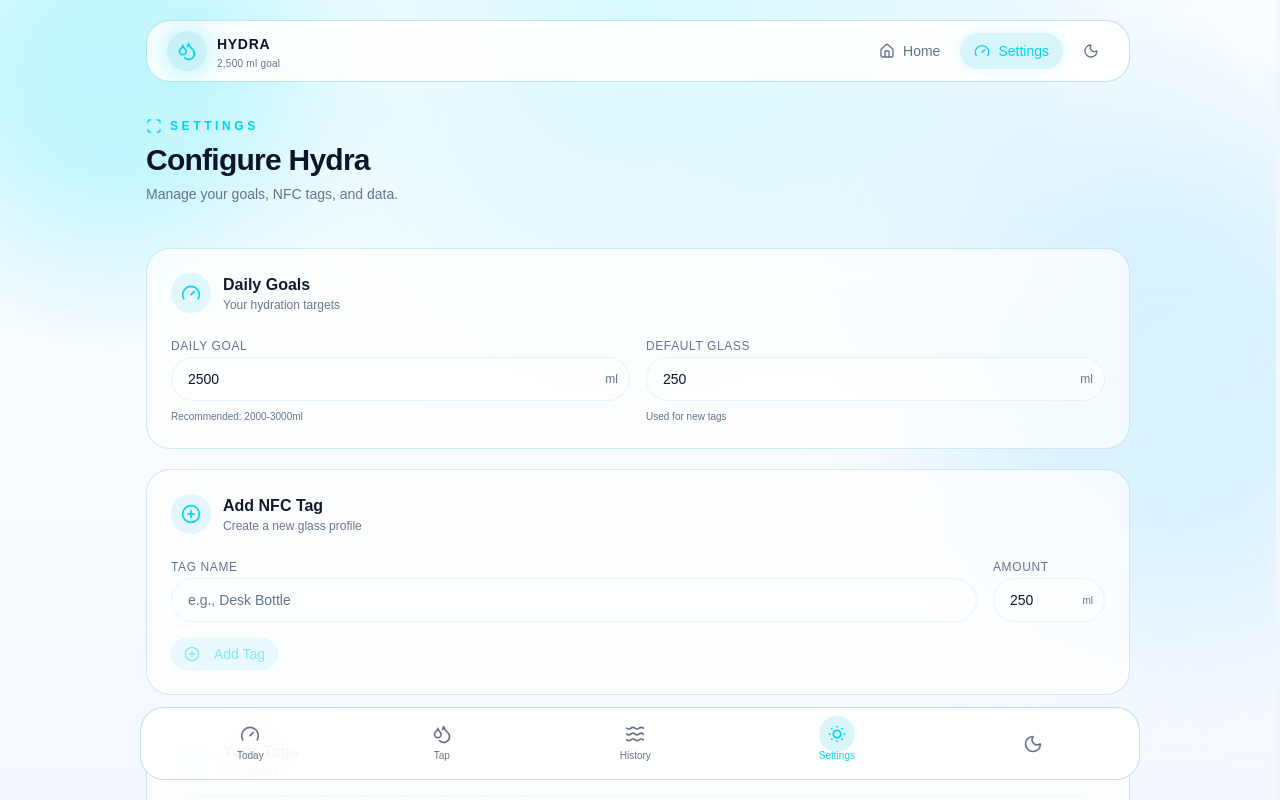
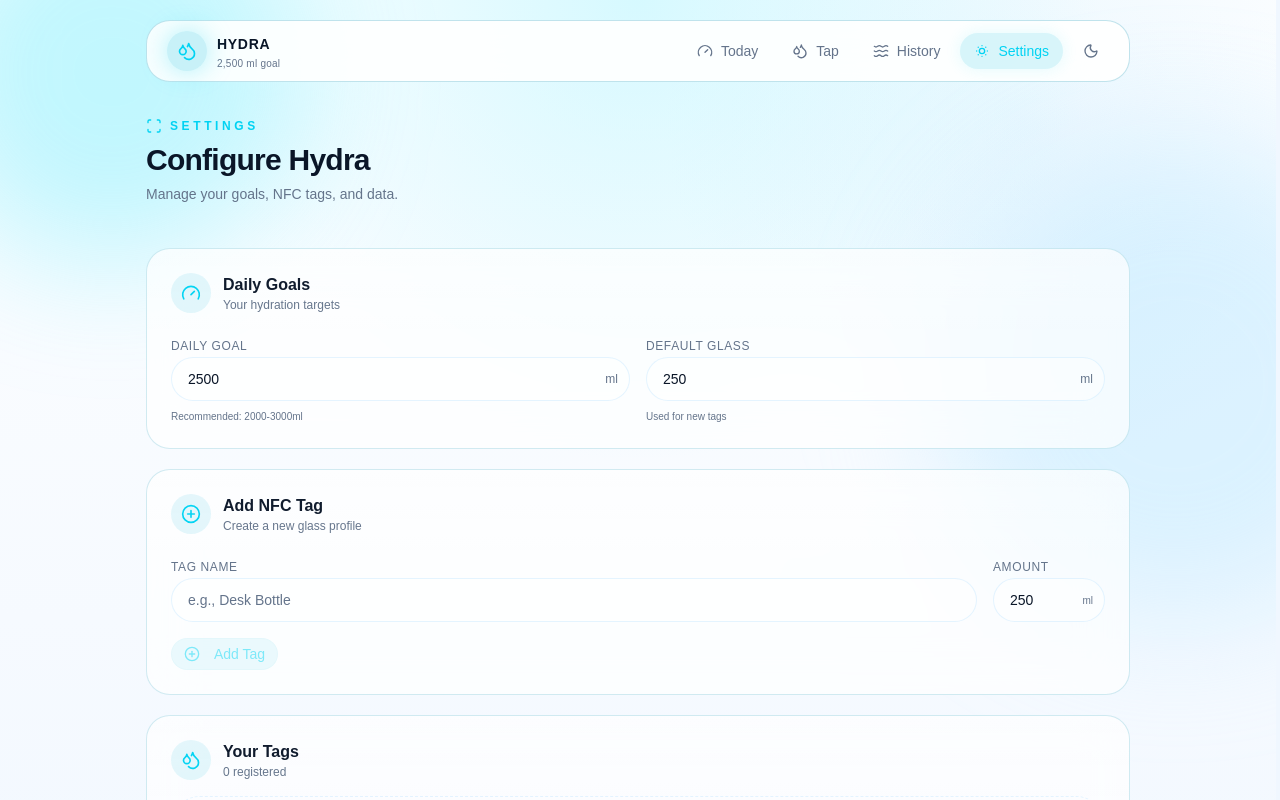
Before and after one commit to hulkmania40/nfc, a React (Vite) app: page /settings in a window 1280 px wide. Shown: the top 800 px of the page. Built offline with nearby package versions, Linux system fonts and the light colour scheme.

Commit message:
fix mobile ui

```diff
--- a/src/components/app-background.tsx
+++ b/src/components/app-background.tsx
@@ -8,7 +8,12 @@ export function AppBackground() {
   const [isDark, setIsDark] = useState(() => checkDark())
 
   useEffect(() => {
-    const update = () => setIsDark(checkDark())
+    let timeout: ReturnType<typeof setTimeout>
+
+    const update = () => {
+      clearTimeout(timeout)
+      timeout = setTimeout(() => setIsDark(checkDark()), 50)
+    }
 
     // MutationObserver catches classList changes on <html> from ThemeProvider
     const observer = new MutationObserver(update)
@@ -24,6 +29,7 @@ export function AppBackground() {
     return () => {
       observer.disconnect()
       window.removeEventListener("storage", handleStorage)
+      clearTimeout(timeout)
     }
   }, [])
 
--- a/src/components/navbar.tsx
+++ b/src/components/navbar.tsx
@@ -3,7 +3,6 @@ import { useTheme } from "@/components/theme-provider"
 import {
   Droplets,
   Gauge,
-  Home,
   Moon,
   SunDim,
   Waves,
@@ -13,27 +12,46 @@ import { cn } from "@/lib/utils"
 import { useSettingsStore } from "@/stores/settings-store"
 
 const navItems = [
-  { label: "Home", to: "/dashboard", icon: Home },
-  { label: "Settings", to: "/settings", icon: Gauge },
-]
-
-const tagNavItems = [
   { label: "Today", to: "/dashboard", icon: Gauge },
   { label: "Tap", to: "/tap/quick", icon: Droplets },
   { label: "History", to: "/history", icon: Waves },
   { label: "Settings", to: "/settings", icon: SunDim },
 ]
 
+function NavLinks({ items }: { items: typeof navItems }) {
+  const location = useLocation()
+
+  return (
+    <>
+      {items.map((item) => {
+        const active = location.pathname === item.to || (item.to === "/tap/quick" && location.pathname.startsWith("/tap"))
+        const Icon = item.icon as LucideIcon
+        return (
+          <Link
+            key={item.to}
+            to={item.to}
+            className={cn(
+              "flex items-center gap-1.5 rounded-xl px-3 py-2 text-xs font-medium transition-all duration-200",
+              "sm:gap-2 sm:px-3.5 sm:py-2 sm:text-sm",
+              active
+                ? "bg-cyan-500/15 text-cyan-400 shadow-[0_0_16px_rgba(34,211,238,0.12)]"
+                : "text-muted-foreground hover:text-foreground hover:bg-muted/50"
+            )}
+          >
+            <Icon className={cn("size-4", active && "text-cyan-400")} />
+            <span className="hidden sm:inline">{item.label}</span>
+          </Link>
+        )
+      })}
+    </>
+  )
+}
+
 export function Navbar() {
-  const location = useLocation()
   const { theme, setTheme } = useTheme()
   const settings = useSettingsStore((s) => s.settings)
 
-  const isDashboardArea = location.pathname === "/" || location.pathname.startsWith("/dashboard")
-  const activeItems = isDashboardArea ? tagNavItems : navItems
-
   return (
-    <>
     <header className="sticky top-0 z-50 mx-auto w-full max-w-5xl px-3 py-2.5 sm:px-5 sm:py-3">
       <nav className="glass-strong flex items-center justify-between rounded-[1.25rem] px-4 py-2.5 sm:rounded-[1.5rem] sm:px-5">
         <Link to="/dashboard" className="flex items-center gap-2.5 text-foreground">
@@ -50,25 +68,10 @@ export function Navbar() {
         </Link>
 
         <div className="flex items-center gap-1 sm:gap-1.5">
-            {activeItems.map((item) => {
-              const active = location.pathname.startsWith(item.to)
-              const Icon = item.icon as LucideIcon
-              return (
-                <Link
-                  key={item.to}
-                  to={item.to}
-                  className={cn(
-                    "flex items-center gap-1.5 rounded-xl px-3 py-2 text-xs font-medium transition-all duration-200 sm:gap-2 sm:px-3.5 sm:py-2 sm:text-sm",
-                    active
-                      ? "bg-cyan-500/15 text-cyan-400 shadow-[0_0_16px_rgba(34,211,238,0.12)]"
-                      : "text-muted-foreground hover:text-foreground hover:bg-muted/50"
-                  )}
-                >
-                  <Icon className={cn("size-4", active && "text-cyan-400")} />
-                  <span className="hidden sm:inline">{item.label}</span>
-                </Link>
-              )
-            })}
+          {/* Nav links: desktop only — BottomTabNav handles mobile */}
+          <div className="hidden sm:flex items-center gap-1.5">
+            <NavLinks items={navItems} />
+          </div>
 
           <button
             onClick={() => setTheme(theme === "dark" ? "light" : "dark")}
@@ -80,7 +83,6 @@ export function Navbar() {
         </div>
       </nav>
     </header>
-    </>
   )
 }
 
@@ -89,9 +91,9 @@ export function BottomTabNav() {
   const { theme, setTheme } = useTheme()
 
   return (
-    <nav className="fixed inset-x-0 bottom-0 z-50 mx-auto w-full max-w-5xl px-3 pb-[max(0.75rem,env(safe-area-inset-bottom))] sm:pb-[max(1.25rem,env(safe-area-inset-bottom))]">
-      <div className="glass-strong flex items-center justify-around rounded-[1.25rem] px-2 py-1.5 sm:rounded-[1.5rem] sm:px-3 sm:py-2">
-        {tagNavItems.map((item) => {
+    <nav className="fixed inset-x-0 bottom-0 z-50 mx-auto w-full max-w-5xl px-3 pb-[max(0.75rem,env(safe-area-inset-bottom))] sm:hidden">
+      <div className="glass-strong flex items-center justify-around rounded-[1.25rem] px-2 py-1.5">
+        {navItems.map((item) => {
           const active = location.pathname === item.to || (item.to === "/tap/quick" && location.pathname.startsWith("/tap"))
           const Icon = item.icon as LucideIcon
           return (
@@ -99,7 +101,7 @@ export function BottomTabNav() {
               key={item.to}
               to={item.to}
               className={cn(
-                "flex flex-col items-center gap-0.5 rounded-xl px-3 py-1.5 transition-all duration-200 sm:gap-1 sm:px-4 sm:py-2",
+                "flex flex-col items-center gap-0.5 rounded-xl px-3 py-1.5 transition-all duration-200",
                 active
                   ? "text-cyan-400"
                   : "text-muted-foreground hover:text-foreground hover:bg-muted/30"
@@ -111,7 +113,7 @@ export function BottomTabNav() {
                 )}
                 <Icon className={cn("size-5 relative z-10", active && "scale-110")} />
               </div>
-              <span className={cn("text-[9px] font-medium sm:text-[10px]", active && "text-cyan-400")}>
+              <span className={cn("text-[9px] font-medium", active && "text-cyan-400")}>
                 {item.label}
               </span>
             </Link>
@@ -119,7 +121,7 @@ export function BottomTabNav() {
         })}
         <button
           onClick={() => setTheme(theme === "dark" ? "light" : "dark")}
-          className="flex flex-col items-center gap-0.5 rounded-xl px-3 py-1.5 text-muted-foreground transition-colors hover:text-foreground hover:bg-muted/30 sm:gap-1 sm:px-4 sm:py-2"
+          className="flex flex-col items-center gap-0.5 rounded-xl px-3 py-1.5 text-muted-foreground transition-colors hover:text-foreground hover:bg-muted/30"
           aria-label="Toggle theme"
         >
           {theme === "dark" ? <SunDim className="size-5" /> : <Moon className="size-5" />}
--- a/src/pages/landing-page.tsx
+++ b/src/pages/landing-page.tsx
@@ -3,6 +3,7 @@ import { ArrowRight, Droplets, WifiOff, Smartphone, Waves } from "lucide-react"
 
 import { Button } from "@/components/ui/button"
 import { GlassCard } from "@/components/glass-card"
+import { Navbar } from "@/components/navbar"
 
 const features = [
   {
@@ -44,6 +45,7 @@ function AnimatedDroplets() {
 export function LandingPage() {
   return (
     <div className="min-h-svh pb-28 pt-2">
+      <Navbar />
       <div className="relative overflow-hidden">
         {/* Background layers */}
         <div className="absolute inset-0 -z-20 bg-linear-to-b from-[#070b14] via-[#0a1220] to-[#070b14]" />
@@ -59,26 +61,6 @@ export function LandingPage() {
         <AnimatedDroplets />
 
         <div className="mx-auto w-full max-w-5xl px-4 pt-12 sm:px-5 sm:pt-16 md:pt-20 lg:pt-24">
-          {/* Nav */}
-          <nav className="flex items-center justify-between mb-16 sm:mb-24">
-            <div className="flex items-center gap-2.5">
-              <div className="relative flex size-10 items-center justify-center">
-                <div className="absolute inset-0 rounded-full bg-cyan-500/20 animate-pulse-glow" />
-                <Droplets className="size-5 text-cyan-400 relative z-10" />
-              </div>
-              <div>
-                <span className="text-sm font-bold tracking-[0.2em] text-foreground">HYDRA</span>
-                <p className="text-[10px] text-muted-foreground tracking-wide hidden sm:block">NFC hydration tracker</p>
-              </div>
-            </div>
-            <Link to="/dashboard">
-              <Button size="sm" className="rounded-full bg-cyan-500/15 text-cyan-400 hover:bg-cyan-500/25 border border-cyan-500/20">
-                Launch App
-                <ArrowRight className="ml-1.5 size-3.5" />
-              </Button>
-            </Link>
-          </nav>
-
           {/* Hero */}
           <section className="text-center max-w-3xl mx-auto mb-20 sm:mb-28">
             <div className="inline-flex items-center gap-2 rounded-full border border-cyan-500/15 bg-cyan-500/8 px-4 py-1.5 text-xs font-medium text-cyan-400 mb-8 animate-fade-in">
```
Lines whose indentation alone changed are shown as unchanged.
